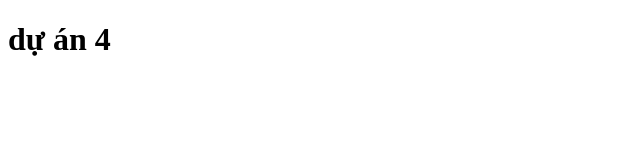
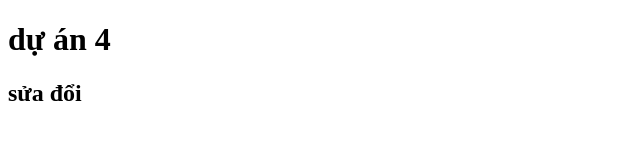
Before and after one commit to Ong-bao/duan4, a plain HTML site: page index.html in a window 1280 px wide. Shown: the whole page, without its empty margins (0-640 px from the left). Drawn offline with Linux system fonts and the light colour scheme.

Commit message:
sửa đổi lần 1

```diff
--- a/index.html
+++ b/index.html
@@ -7,5 +7,6 @@
   </head>
   <body>
     <h1>dự án 4</h1>
+    <h2>sửa đổi</h2>
   </body>
 </html>
```
